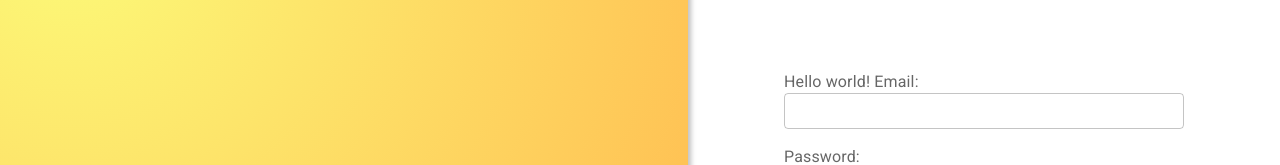
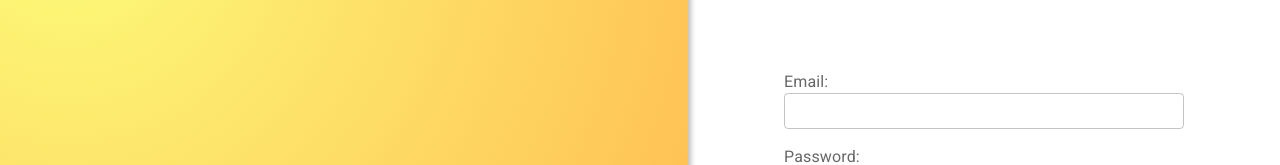
Before and after one commit to JackFawthorpe/mas-competition-front-end, a React (Create React App) app: page / in a window 1280 px wide. Shown: the part 237-402 px from the top of the page. Built offline with nearby package versions, Linux system fonts and the light colour scheme.

Commit message:
Finishing Pipeline

```diff
--- a/src/apis/pages/Login.tsx
+++ b/src/apis/pages/Login.tsx
@@ -46,7 +46,7 @@ const LoginPage = () => {
       <Box className={classes.corePanel}>
 
         <FormControl>
-            <FormLabel>Hello world! Email:</FormLabel>
+            <FormLabel>Email:</FormLabel>
             <TextField type="email" {...register("email")}/>
           </FormControl>
 
```
